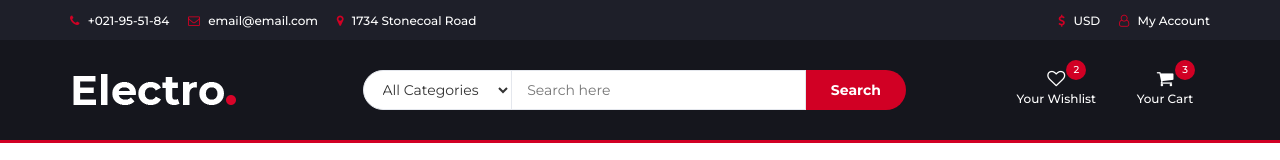
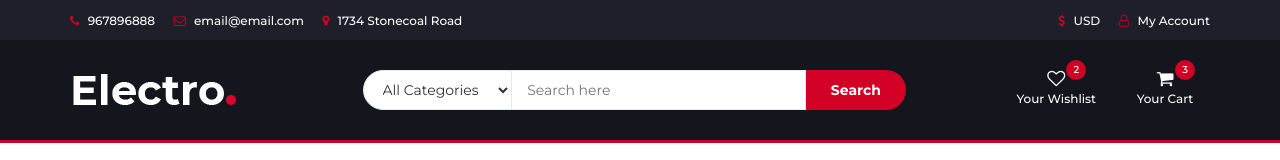
Before and after one commit to MuyleangIng/php, a plain HTML site: page index.html in a window 1280 px wide. Shown: the top 160 px of the page. Drawn offline with Linux system fonts and the light colour scheme.

Commit message:
Update index.html

```diff
--- a/index.html
+++ b/index.html
@@ -42,7 +42,7 @@
 			<div id="top-header">
 				<div class="container">
 					<ul class="header-links pull-left">
-						<li><a href="#"><i class="fa fa-phone"></i> +021-95-51-84</a></li>
+						<li><a href="#"><i class="fa fa-phone"></i> 967896888</a></li>
 						<li><a href="#"><i class="fa fa-envelope-o"></i> email@email.com</a></li>
 						<li><a href="#"><i class="fa fa-map-marker"></i> 1734 Stonecoal Road</a></li>
 					</ul>
```
